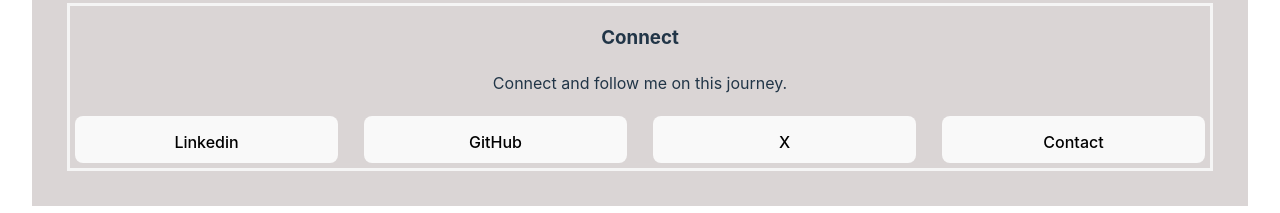
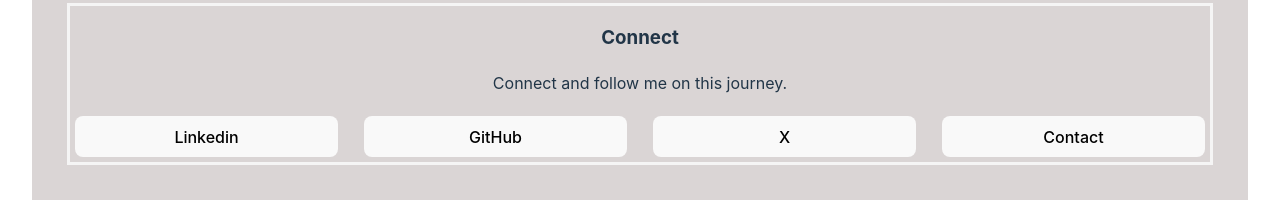
Before and after one commit to jennyweic/my-website-portfolio-shecodes, a React (Vite) app: page / in a window 1280 px wide. Shown: the part 1102-1315 px from the top of the page. Built offline with nearby package versions, Linux system fonts and the light colour scheme.

Commit message:
Removed padding from buttons css

```diff
--- a/src/About.css
+++ b/src/About.css
@@ -30,5 +30,4 @@
 
 .button-contacts {
     margin: 5px;
-    padding-top:15px;
 }
```
